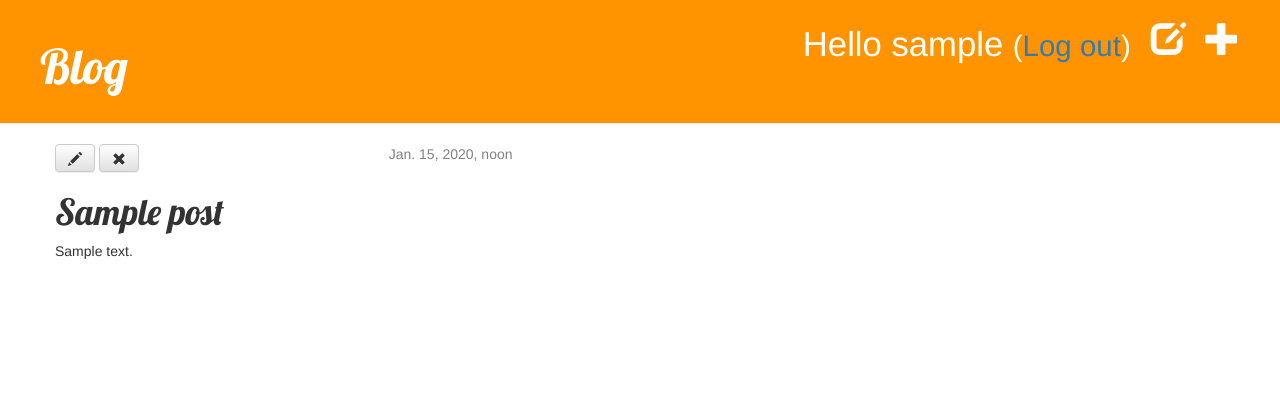
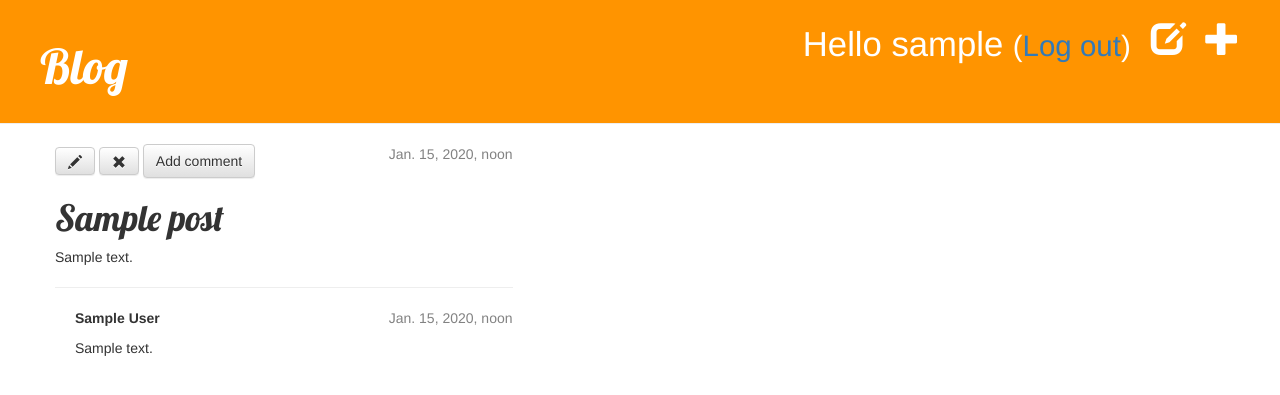
Before and after one commit to 1940cn/my-first-blog, a Django app: page /post/1/ in a window 1280 px wide. Shown: the top 395 px of the page. Run offline with Django 3.2, Linux system fonts and the light colour scheme; a user stored in the database is signed in; tables that the repository leaves empty hold one stand-in row (values such as "Sample post"); some libraries are stand-ins or nearby versions.

Commit message:
Add comments

```diff
--- a/blog/admin.py
+++ b/blog/admin.py
@@ -1,4 +1,5 @@
 from django.contrib import admin
-from .models import Post
+from .models import Post, Comment
 
 admin.site.register(Post)
+admin.site.register(Comment)
--- a/blog/models.py
+++ b/blog/models.py
@@ -7,9 +7,9 @@ class Post(models.Model):
     title = models.CharField(max_length=200)
     text = models.TextField()
     created_date = models.DateTimeField(
-            default=timezone.now)
+        default=timezone.now)
     published_date = models.DateTimeField(
-            blank=True, null=True)
+        blank=True, null=True)
 
     def publish(self):
         self.published_date = timezone.now()
@@ -17,3 +17,21 @@ class Post(models.Model):
 
     def __str__(self):
         return self.title
+
+
+class Comment(models.Model):
+    post = models.ForeignKey('blog.Post', on_delete=models.CASCADE, related_name='comments')
+    author = models.CharField(max_length=200)
+    text = models.TextField()
+    created_date = models.DateTimeField(default=timezone.now)
+    approved_comment = models.BooleanField(default=False)
+
+    def approve(self):
+        self.approved_comment = True
+        self.save()
+
+    def __str__(self):
+        return self.text
+
+    def approved_comments(self):
+        return self.comments.filter(approved_comment=True)
--- a/blog/static/css/blog.css
+++ b/blog/static/css/blog.css
@@ -45,3 +45,7 @@ h1, h2, h3, h4 {
 .post h1 a, .post h1 a:visited {
     color: #000000;
 }
+
+.comment {
+    margin: 20px 0px 20px 20px;
+}
--- a/blog/templates/blog/post_detail.html
+++ b/blog/templates/blog/post_detail.html
@@ -13,10 +13,33 @@
         {% if user.is_authenticated %}
             <a class="btn btn-default" href="{% url 'post_edit' pk=post.pk %}"><span
                     class="glyphicon glyphicon-pencil"></span></a>
-            <a class="btn btn-default" href="{% url 'post_remove' pk=post.pk %}"><span class="glyphicon glyphicon-remove"></span></a>
+            <a class="btn btn-default" href="{% url 'post_remove' pk=post.pk %}"><span
+                    class="glyphicon glyphicon-remove"></span></a>
+            <a class="btn btn-default" href="{% url 'add_comment_to_post' pk=post.pk %}">Add comment</a>
         {% endif %}
 
         <h1>{{ post.title }}</h1>
         <p>{{ post.text|linebreaksbr }}</p>
+
+        <hr>
+        {% for comment in post.comments.all %}
+            {% if user.is_authenticated or comment.approved_comment %}
+                <div class="comment">
+                    <div class="date">
+                        {{ comment.created_date }}
+                        {% if not comment.approved_comment %}
+                            <a class="btn btn-default" href="{% url 'comment_remove' pk=comment.pk %}"><span
+                                    class="glyphicon glyphicon-remove"></span></a>
+                            <a class="btn btn-default" href="{% url 'comment_approve' pk=comment.pk %}"><span
+                                    class="glyphicon glyphicon-ok"></span></a>
+                        {% endif %}
+                    </div>
+                    <strong>{{ comment.author }}</strong>
+                    <p>{{ comment.text|linebreaks }}</p>
+                </div>
+            {% endif %}
+        {% empty %}
+            <p>No comments here yet :(</p>
+        {% endfor %}
     </div>
 {% endblock %}
--- a/blog/templates/blog/post_list.html
+++ b/blog/templates/blog/post_list.html
@@ -8,6 +8,7 @@
             </div>
             <h1><a href="{% url 'post_detail' pk=post.pk %}">{{ post.title }}</a></h1>
             <p>{{ post.text|linebreaksbr }}</p>
+            <a href="{% url 'post_detail' pk=post.pk %}">Comments: {{ post.approved_comments.count }}</a>
         </div>
     {% endfor %}
 {% endblock %}
--- a/blog/views.py
+++ b/blog/views.py
@@ -1,7 +1,7 @@
 from django.shortcuts import render, redirect
 from django.utils import timezone
-from .models import Post
-from .forms import PostForm
+from .models import Post, Comment
+from .forms import PostForm, CommentForm
 from django.shortcuts import render, get_object_or_404
 from django.contrib.auth.decorators import login_required
 
@@ -46,10 +46,12 @@ def post_edit(request, pk):
         form = PostForm(instance=post)
     return render(request, 'blog/post_edit.html', {'form': form})
 
+
 @login_required
 def post_draft_list(request):
     posts = Post.objects.filter(published_date__isnull=True).order_by('created_date')
     return render(request, 'blog/post_draft_list.html', {'posts': posts})
+
 
 @login_required
 def post_publish(request, pk):
@@ -57,12 +59,43 @@ def post_publish(request, pk):
     post.publish()
     return redirect('post_detail', pk=pk)
 
+
 def publish(self):
     self.published_date = timezone.now()
     self.save()
+
 
 @login_required
 def post_remove(request, pk):
     post = get_object_or_404(Post, pk=pk)
     post.delete()
     return redirect('post_list')
+
+
+@login_required
+def add_comment_to_post(request, pk):
+    post = get_object_or_404(Post, pk=pk)
+    if request.method == "POST":
+        form = CommentForm(request.POST)
+        if form.is_valid():
+            comment = form.save(commit=False)
+            comment.post = post
+            comment.save()
+            return redirect('post_detail', pk=post.pk)
+    else:
+        form = CommentForm()
+    return render(request, 'blog/add_comment_to_post.html', {'form': form})
+
+
+@login_required
+def comment_approve(request, pk):
+    comment = get_object_or_404(Comment, pk=pk)
+    comment.approve()
+    return redirect('post_detail', pk=comment.post.pk)
+
+
+@login_required
+def comment_remove(request, pk):
+    comment = get_object_or_404(Comment, pk=pk)
+    comment.delete()
+    return redirect('post_detail', pk=comment.post.pk)
--- a/mysite/urls.py
+++ b/mysite/urls.py
@@ -18,6 +18,7 @@ from django.conf.urls import url
 from django.contrib import admin
 from django.contrib.auth import views
 from django.urls import path, include
+from blog import views as views1
 
 urlpatterns = [
     path('admin/', admin.site.urls),
@@ -25,4 +26,7 @@ urlpatterns = [
     path('', include('blog.urls')),
     path('accounts/login/', views.LoginView.as_view(), name='login'),
     path('accounts/logout/', views.LogoutView.as_view(next_page='/'), name='logout'),
+    path('post/<int:pk>/comment/', views1.add_comment_to_post, name='add_comment_to_post'),
+    path('comment/<int:pk>/approve/', views1.comment_approve, name='comment_approve'),
+    path('comment/<int:pk>/remove/', views1.comment_remove, name='comment_remove'),
 ]
```
Also changed, not shown: blog/forms.py (+7 -1 lines), blog/templates/blog/add_comment_to_post.html (added, +9 -0 lines).
